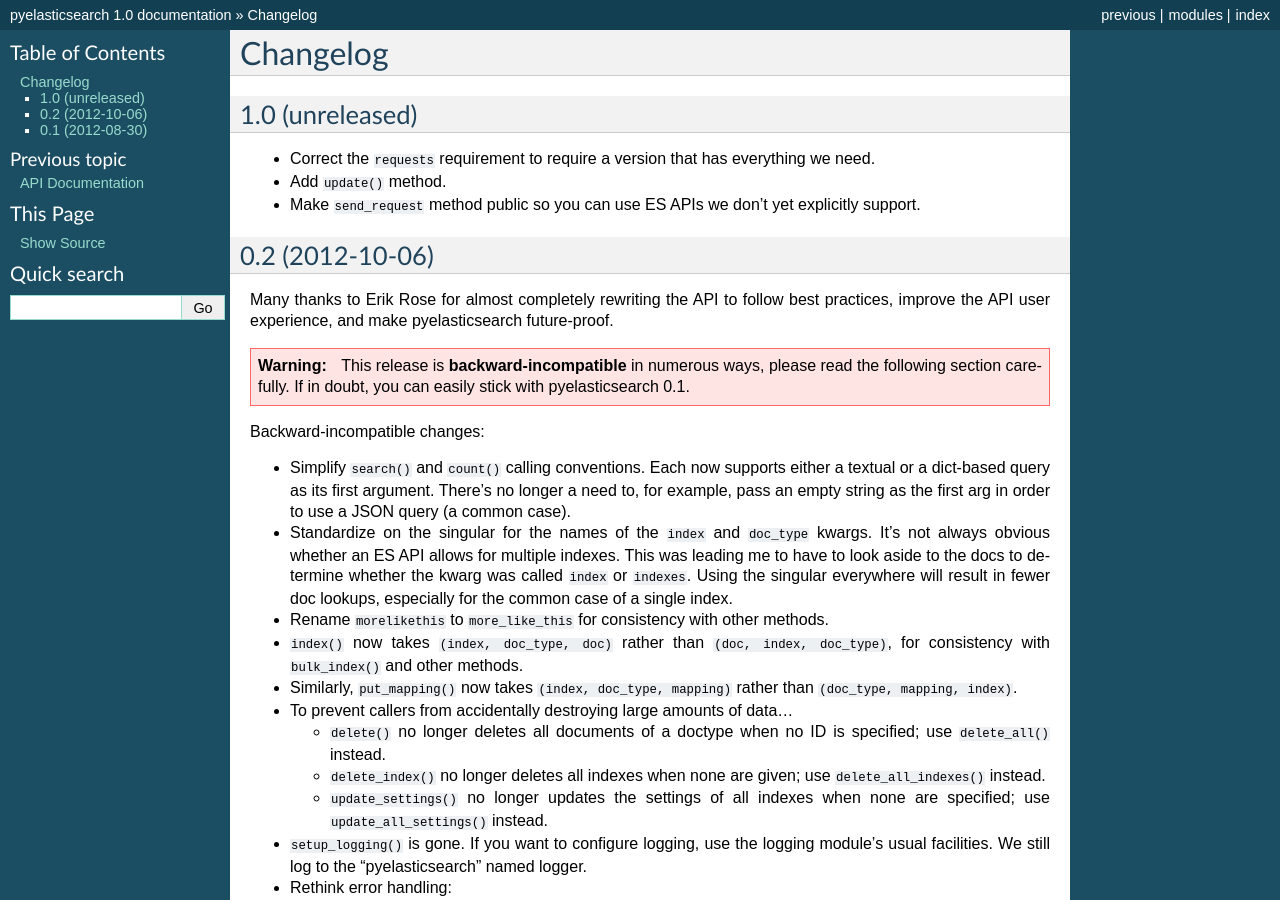
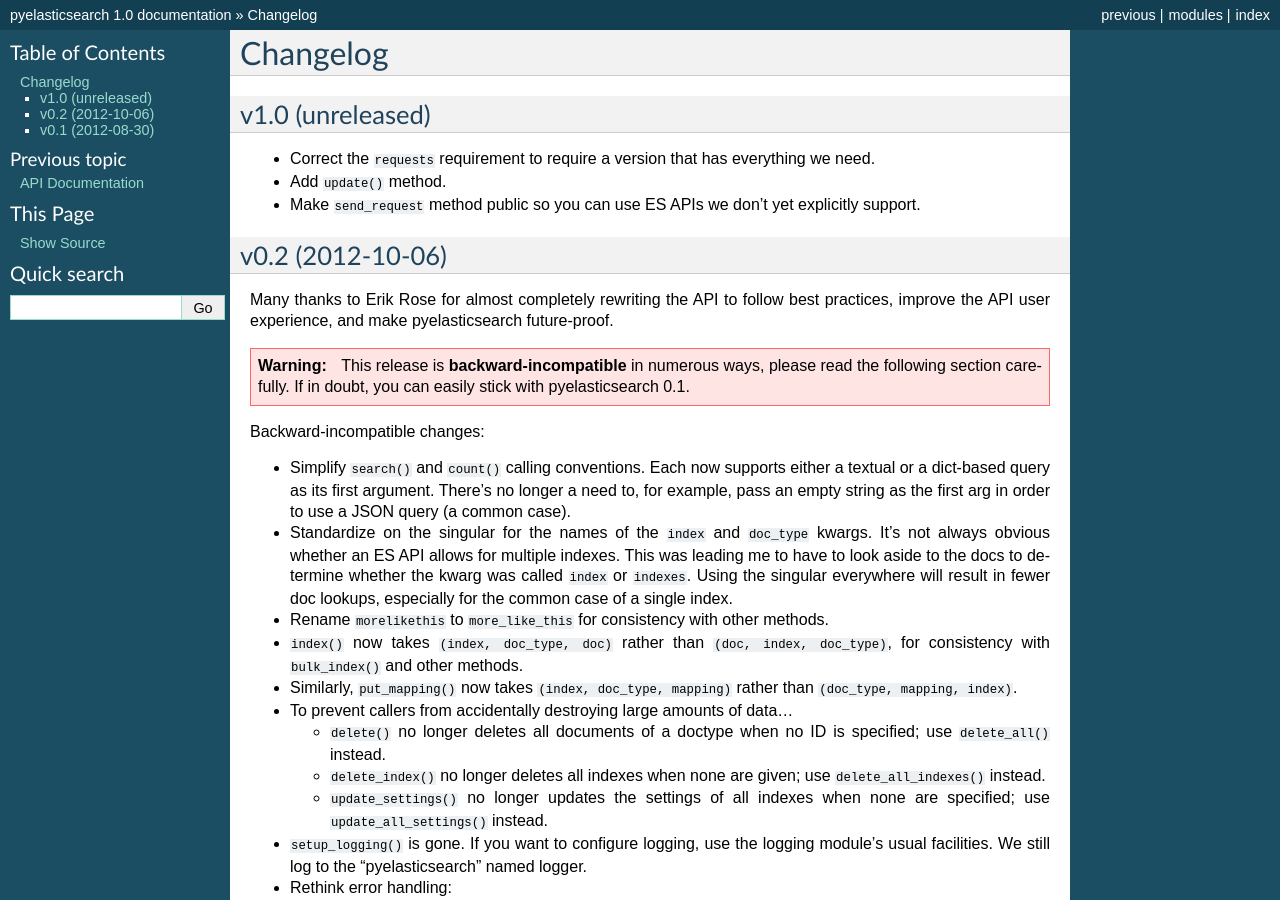
Before and after one commit to pyelasticsearch/pyelasticsearch, a Sphinx documentation site: the page built from docs/source/changelog.rst, in a window 1280 px wide and 900 px high. Built offline with Sphinx 7.4.7, drawn with Linux system fonts in a browser that asks for light colours; some of the changed text lies outside the part shown.

Commit message:
Stick the Vs back in front of the version numbers in the changelog.
Apparently this lets Sphinx make nicer named anchors to them. Leading numbers make it resort to "#id1", "#id2", etc.

```diff
--- a/docs/source/changelog.rst
+++ b/docs/source/changelog.rst
@@ -1,7 +1,7 @@
 Changelog
 =========
 
-1.0 (unreleased)
+v1.0 (unreleased)
 ----------------
 
 * Correct the ``requests`` requirement to require a version that has everything
@@ -11,7 +11,7 @@
   explicitly support.
 
 
-0.2 (2012-10-06)
+v0.2 (2012-10-06)
 ----------------
 
 Many thanks to Erik Rose for almost completely rewriting the API to follow
@@ -97,7 +97,7 @@
 * Many other internal improvements
 
 
-0.1 (2012-08-30)
+v0.1 (2012-08-30)
 ----------------
 
 Initial release based on the work of Robert Eanes and other the other authors.
```
